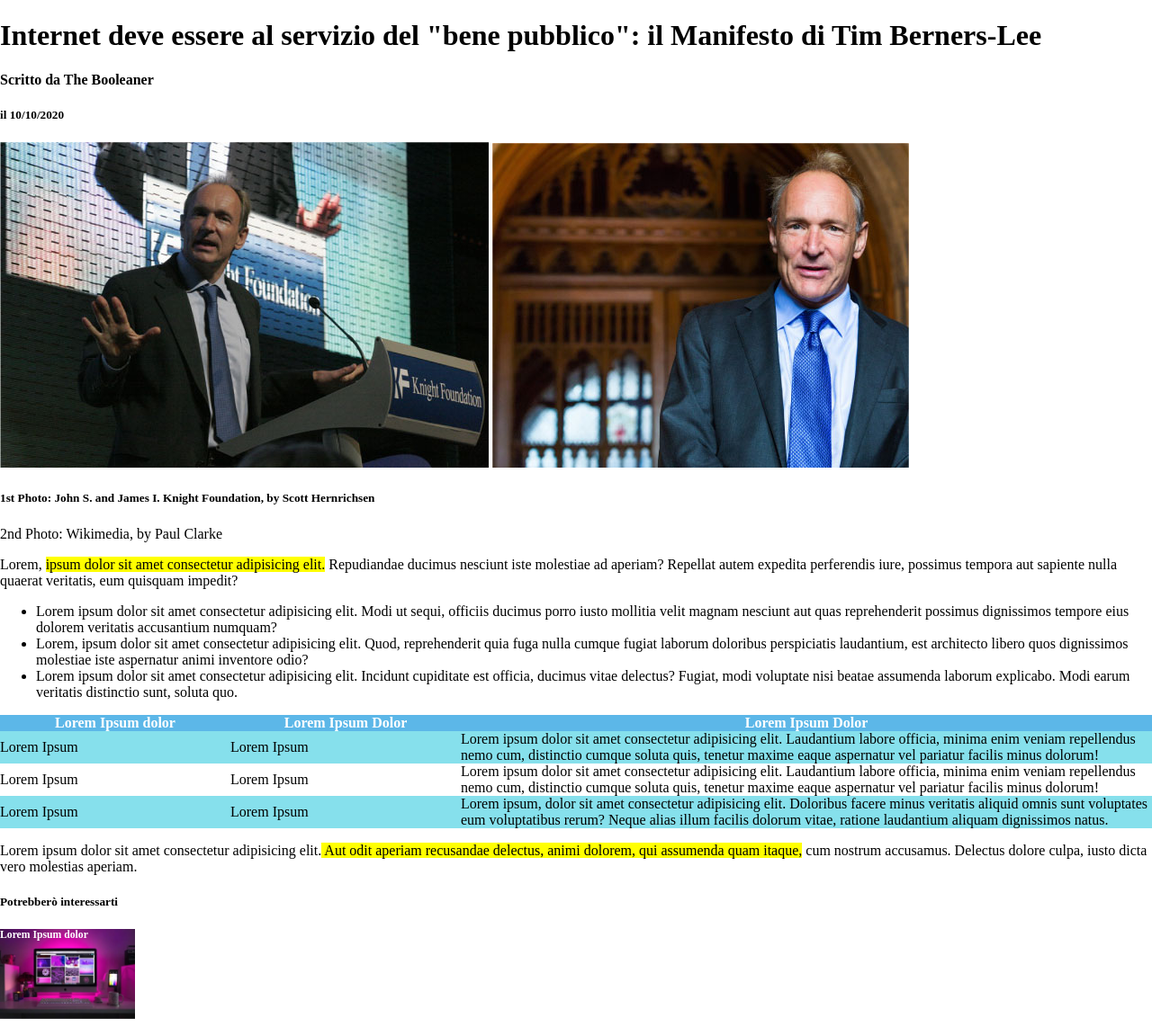
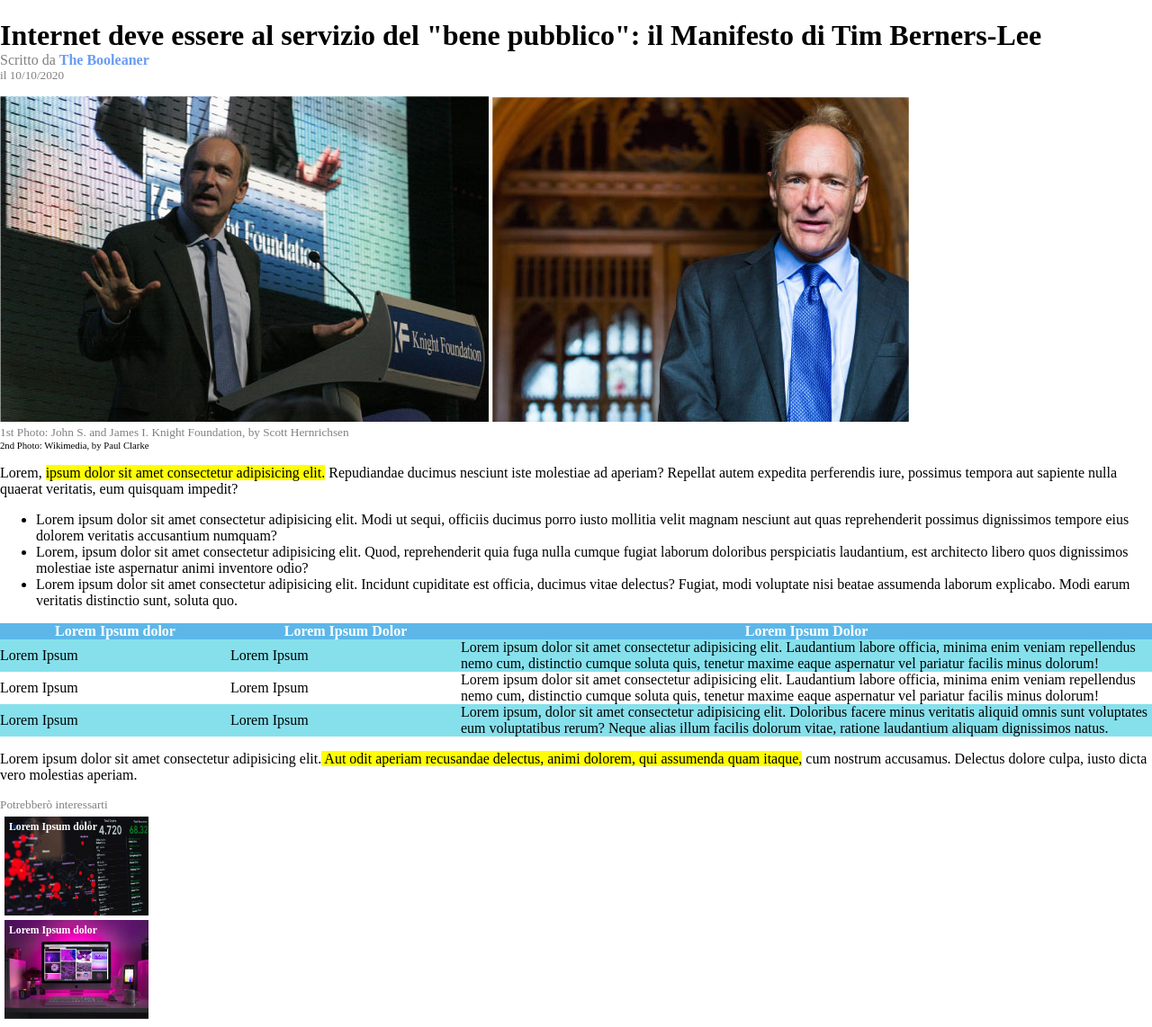
Before and after one commit to AlessioMaria5/html-css-booleaner, a plain HTML site: page index.html in a window 1280 px wide. Shown: the part 89-1231 px from the top of the page at 90% size. Drawn offline with Linux system fonts and the light colour scheme.

Commit message:
Esercizio Completo

```diff
--- a/css/style.css
+++ b/css/style.css
@@ -22,7 +22,11 @@ header img {
     padding-left: 10px;
 }
 
-.topimg h5
+.topimg {
+
+    margin-top: 15px;
+}
+
 /* TABLE STYLE START */
 
 table {
@@ -58,36 +62,86 @@ thead tr {
 
 /* FOOTER START */
 
-.footerimg1 {
+.footerimg {
 
-    background-image: url(../img/monitor.jpg);
+
     background-size: cover;
     width: 150px;
     height: 100px;
     padding: ;
     font-size: 10px;
     color: white;
+    padding: 5px;
+    margin: 5px;
+
 
 }
 
-.footerimg2 {
+#foot1 {
 
     background-image: url(../img/graph.jpg);
-    background-size: cover;
-    width: 150px;
-    height: 100px;
-    font-size: 10px;
-    color: white;
+
+}
+
+#foot2 {
+
+    background-image: url(../img/monitor.jpg);
+}
 
 
 
 
+/* FOOTER END */
+
+
+
+/* FONT ADJUSTMENTS START*/
+
+h1 {
+
+    margin-bottom: 0px;
+}
+
+h3 {
+
+    margin: 0px;
+    font-weight: 100;
+}
+
+footer h3 {
+
+    font-weight: 900;
+}
+
+h4 {
+
+    margin: 0px;
+    font-weight: 100;
+    color: grey;
 }
 
 
-/* FOOTER END */
+h5 {
+
+    margin: 0px;
+    font-weight: 100;
+    color: grey;
+}
+
+h6 {
+
+    margin: 0px;
+    font-weight: 100;
+}
 
 .evidenziatore {
 
     background-color: yellow;
 }
+
+#autore {
+
+    color: rgb(104, 155, 243);
+    font-weight: 900;
+}
+/* FONT ADJUSTMENTS END */
--- a/index.html
+++ b/index.html
@@ -18,7 +18,7 @@
    <main>
      <div class="title">
         <h1>Internet deve essere al servizio del "bene pubblico": il Manifesto di Tim Berners-Lee</h1>
-        <h4>Scritto da <span class="autore">The Booleaner</span></h4>
+        <h4>Scritto da <span id="autore">The Booleaner</span></h4>
         <h5 class="data">il 10/10/2020</h5>
     </div>
 
@@ -27,7 +27,7 @@
         <img src="img/tim-1.jpg" alt="Tim Berners talking">
         <img src="img/tim-2.jpg" alt="Tim Berners Portrait">
         <h5>1st Photo: John S. and James I. Knight Foundation, by Scott Hernrichsen</h5>
-        <html>2nd Photo: Wikimedia, by Paul Clarke</html>
+        <h6>2nd Photo: Wikimedia, by Paul Clarke</h6>
 
     </div>
 
@@ -90,11 +90,12 @@
     <footer>
 
         <h5>Potrebberò interessarti</h6>
-            <div class="footerimg1">
+
+            <div class="footerimg" id="foot1">
                 <h3>Lorem Ipsum dolor</h3>
             </div>
 
-            <div class="footerimg2">
+            <div class="footerimg" id="foot2">
                 <h3> Lorem Ipsum dolor</h3>
             </div>
 
```
Also changed, not shown: style.css (deleted).
